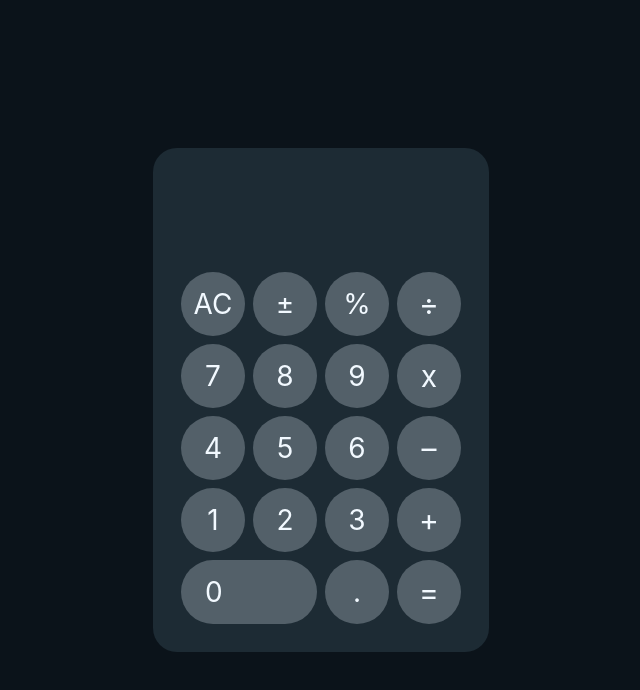
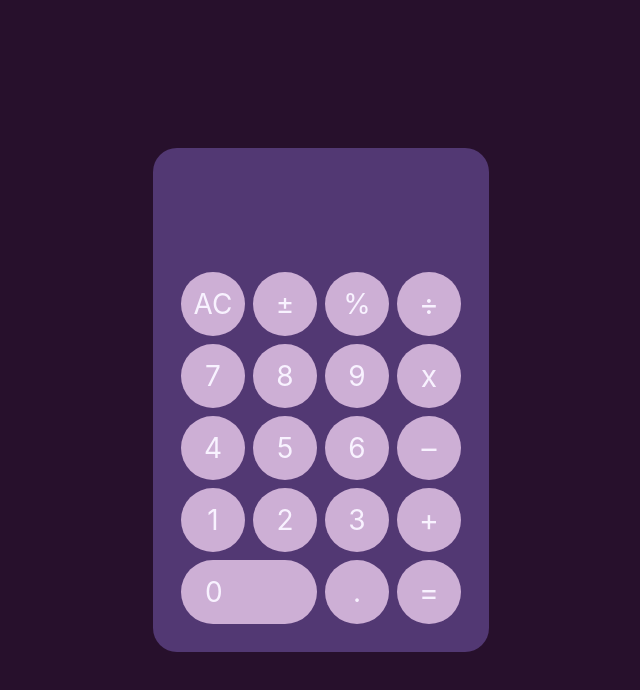
Before and after one commit to mikelong10/react-calculator, a React (Create React App) app: page / in a window 1280 px wide. Shown: the top 690 px of the page, without its empty margins (319-959 px from the left). Built offline with nearby package versions, Linux system fonts and the light colour scheme.

Commit message:
more error handling for bad user inputs

```diff
--- a/src/App.js
+++ b/src/App.js
@@ -37,26 +37,30 @@ export default function Calc() {
   }
 
   function doOperation(operation) {
+    if (curOutput) {
       setPrevOutput(curOutput.concat(' ', operation))
       setCurOutput('')
     }
+  }
 
   function evaluate() {
+    if (prevOutput && curOutput) {
       const expression = prevOutput.concat(' ', curOutput).split(' ')
       setPrevOutput('')
       // actually do the math
       const [firstVal, operation, secondVal] = expression
       doMath(firstVal, operation, secondVal)
     }
+  }
 
   // to toggle the sign (positive/negative) of the current number
   function toggleSign() {
-    setCurOutput(math.multiply(Number(curOutput), -1).toString())
+    if (curOutput) setCurOutput(math.multiply(Number(curOutput), -1).toString())
   }
 
   // calculate percentage version of the current output
   function percentize() {
-    doMath(curOutput, '/', '100')
+    if (curOutput) doMath(curOutput, '/', '100')
   }
 
   function doMath(firstVal, operation, secondVal) {
--- a/src/styles.css
+++ b/src/styles.css
@@ -15,11 +15,11 @@ body {
   display: flex;
   justify-content: center;
   align-items: center;
-  background-color: #0b131a;
+  background-color: #27102c;
 }
 
 #root {
-  background-color: #1d2b34;
+  background-color: #523873;
   border: none;
   border-radius: 24px;
 }
@@ -40,7 +40,7 @@ body {
 
 .prev {
   height: 32px;
-  color: #80929f;
+  color: #896b91;
   font-size: 24px;
   padding-right: 4px;
 }
@@ -59,8 +59,8 @@ body {
   width: 64px;
   height: 64px;
   font-size: 28px;
-  color: #f2f9ff;
-  background-color: #536069;
+  color: #f8f2ff;
+  background-color: #cdafd5;
   border: none;
   border-radius: 50%;
   margin: 4px;
@@ -68,7 +68,7 @@ body {
 }
 
 .input:hover {
-  background-color: #80929f;
+  background-color: #896b91;
 }
 
 .left {
```
Lines whose indentation alone changed are shown as unchanged.
